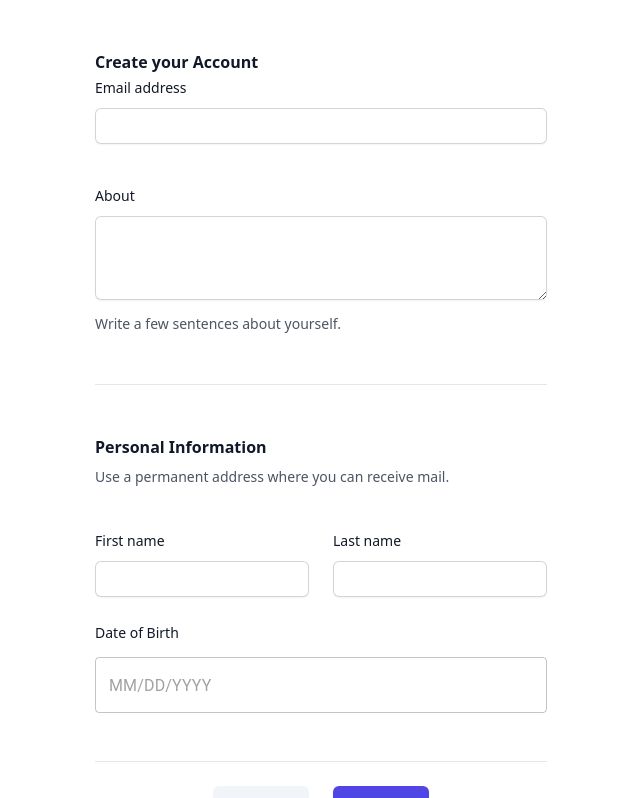
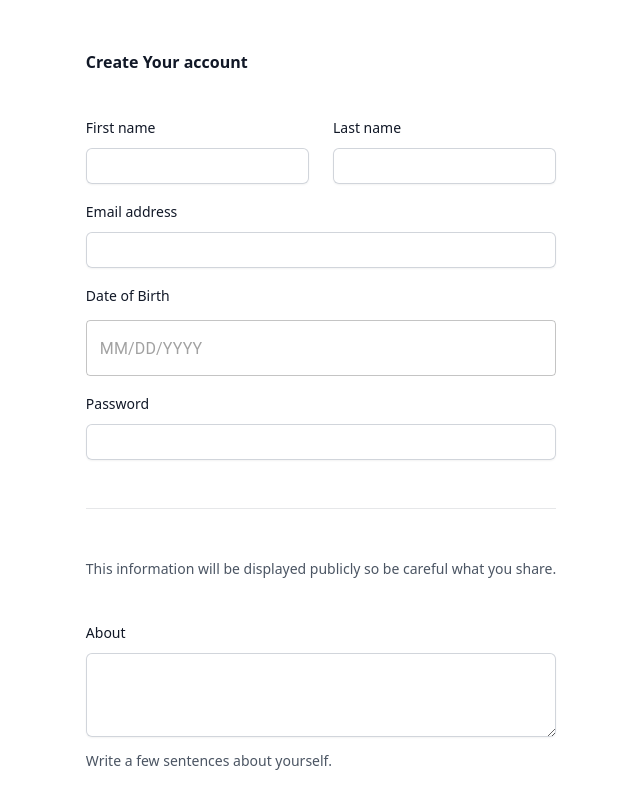
Before and after one commit to Agent-Ebimene/connectti-frontend, a React (Vite) app: page / in a window 1280 px wide. Shown: the top 798 px of the page, without its empty margins (319-959 px from the left). Built offline with nearby package versions, Linux system fonts and the light colour scheme; no server answers.

Commit message:
Add up form to register a user

```diff
--- a/package.json
+++ b/package.json
@@ -31,7 +31,8 @@
     "react-redux": "^9.1.2",
     "react-router-dom": "^6.23.1",
     "tailwind-merge": "^2.3.0",
-    "tailwindcss-animate": "^1.0.7"
+    "tailwindcss-animate": "^1.0.7",
+    "yup": "^1.4.0"
   },
   "devDependencies": {
     "@eslint/js": "^9.3.0",
--- a/src/App.tsx
+++ b/src/App.tsx
@@ -4,20 +4,9 @@ import { AdapterDayjs } from '@mui/x-date-pickers/AdapterDayjs';
 
 import SignIn from './pages/SignIn';
 import SignUp from './pages/SignUp';
-import { useDispatch, useSelector } from 'react-redux';
-import { AppDispatch, RootState } from './service/redux/store';
-import { useEffect } from 'react';
-import { fetchUsers } from './features/user/userApi';
+
 
 function App() {
-
-  const dispatch = useDispatch<AppDispatch>();
-  const users = useSelector((state: RootState) => state.user.users);
-  const loading = useSelector((state: RootState) => state.user.loading);
-
-  useEffect(() => {
-    dispatch(fetchUsers());
-  }, [dispatch]);
   return (
     <>
       <BrowserRouter>
--- a/src/features/user/userSlice.ts
+++ b/src/features/user/userSlice.ts
@@ -20,16 +20,16 @@ const counterSlice = createSlice({
             state.users = action.payload
         },
         getUser(state, action: PayloadAction<User>) {
-            state.users.find((user) => user.id === action.payload.id)
+            state.users.find((user) => user.email === action.payload.email)
         },
         updateUser(state, action: PayloadAction<User>) {
-            const index = state.users.findIndex((user) => user.id === action.payload.id)
+            const index = state.users.findIndex((user) => user.email === action.payload.email)
             if (index !== -1) {
                 state.users[index] = action.payload
             }
         },
         deleteUser(state, action: PayloadAction<User>) {
-            state.users.filter((user) => user.id !== action.payload.id)
+            state.users.filter((user) => user.email !== action.payload.email)
         },
         setLoading(state, action: PayloadAction<boolean>) {
             state.loading = action.payload;
--- a/src/pages/SignUp.tsx
+++ b/src/pages/SignUp.tsx
@@ -1,56 +1,81 @@
 import { Link } from 'react-router-dom'
+import { object, string, number, date, InferType, ValidationError } from 'yup';
 
 import CustomDatePicker from '@/components/CustomDatePicker'
 import { Button } from '@/components/ui/button'
 import { Input } from '@/components/ui/input'
 import { Textarea } from '@/components/ui/textarea'
+import { CreateUserData } from '@/types/user/user'
+import { useState } from 'react'
+import { useDispatch } from 'react-redux'
+import { AppDispatch } from '@/service/redux/store'
+import { createUser } from '@/features/user/userApi'
+import dayjs from 'dayjs';
 
 
 function SignUp() {
+    const dispatch = useDispatch<AppDispatch>();
+    let userSchema = object({
+        firstName: string().required('Name Cannot must be have atleast 3 letters').min(3),
+        password: string().required('Password is required').min(6, 'Password should be 6 characters and above'),
+        email: string().email().required('Email is required'),
+        lastName: string().required().min(3),
+        dateOfBirth: date().required('Date of birth is required'),
+        description: string().required(''),
+    });
+
+
+    const [user, setUser] = useState<CreateUserData>({
+        firstName: '',
+        email: '',
+        lastName: '',
+        password: '',
+        dateOfBirth: new Date(),
+        description: '',
+
+    })
+    const handleSubmit = async (e: React.SyntheticEvent) => {
+        e.preventDefault()
+
+        try {
+            await userSchema.validate(user, { abortEarly: false })
+            dispatch(createUser(user))
+
+            console.log('Form Submitted', user)
+        } catch (err) {
+            if (err instanceof ValidationError) {
+                err.inner.forEach((error) => {
+                    console.log(error.message); // Log each error message
+                });
+            } else {
+                console.error('An unexpected error occurred', err);
+            }
+        }
+
+        // try {
+
+
+        //     const formattedDateOfBirth = dayjs(user.dateOfBirth).format('YYYY-MM-DD 00:00:00');
+
+        //     console.log(formattedDateOfBirth)
+        //     dispatch(createUser(user))
+        // } catch (err) {
+        //     console.error(err)
+        // }
+
+
+    }
+
+    const handleDateChange = (date: Date) => {
+
+        setUser((user) => ({ ...user, dateOfBirth: date }))
+    }
     return (
-        <form className='flex min-h-full  flex-1 flex-col  items-center px-6 py-12 lg:px-8'>
+        <form className='flex min-h-full  flex-1 flex-col  items-center px-6 py-12 lg:px-8' onSubmit={handleSubmit}>
             <div className="space-y-12 ">
                 <div className="border-b border-gray-900/10 pb-12">
-                    <h2 className="text-base font-semibold leading-7 text-gray-900">Create your Account</h2>
-                    {/* <p className="mt-1 text-sm leading-6 text-gray-600">
-                        This information will be displayed publicly so be careful what you share.
-                    </p> */}
-                    <div className="sm:col-span-4 w-full">
-                        <label htmlFor="email" className="block text-sm font-medium leading-6 text-gray-900">
-                            Email address
-                        </label>
-                        <div className="mt-2">
-                            <Input
-                                id="email"
-                                name="email"
-                                type="email"
-                                autoComplete="email"
-                                className='w-full'
-
-                            />
-                        </div>
-                    </div>
-                    <div className="mt-10 grid grid-cols-1 gap-x-6 gap-y-8 sm:grid-cols-6">
-                        <div className="col-span-full">
-                            <label htmlFor="about" className="block text-sm font-medium leading-6 text-gray-900">
-                                About
-                            </label>
-                            <div className="mt-2">
-                                <Textarea
-                                    id="about"
-                                    name="about"
-                                    rows={3}
-                                    defaultValue={''}
-                                />
-                            </div>
-                            <p className="mt-3 text-sm leading-6 text-gray-600">Write a few sentences about yourself.</p>
-                        </div>
-                    </div>
-                </div>
-
-                <div className="border-b border-gray-900/10 pb-12">
-                    <h2 className="text-base font-semibold leading-7 text-gray-900">Personal Information</h2>
-                    <p className="mt-1 text-sm leading-6 text-gray-600">Use a permanent address where you can receive mail.</p>
+                    <h2 className="text-base font-semibold leading-7 text-gray-900">Create Your account</h2>
+                    {/* <p className="mt-1 text-sm leading-6 text-gray-600">Use a permanent address where you can receive mail.</p> */}
                     <div className="mt-10 grid grid-cols-1 gap-x-6 gap-y-8 sm:grid-cols-6">
                         <div className="sm:col-span-3">
                             <label htmlFor="first-name" className="block text-sm font-medium leading-6 text-gray-900">
@@ -61,7 +86,9 @@ function SignUp() {
                                     type="text"
                                     name="first-name"
                                     id="first-name"
+                                    onChange={(e) => setUser((user) => ({ ...user, firstName: e.target.value }))}
                                     autoComplete="first-name"
+
                                 />
                             </div>
                         </div>
@@ -76,26 +103,92 @@ function SignUp() {
                                     name="last-name"
                                     id="last-name"
                                     autoComplete="family-name"
+                                    onChange={(e) => setUser((user) => ({ ...user, lastName: e.target.value }))}
+
                                 />
                             </div>
                         </div>
                     </div>
-                    <div className="sm:col-span-4 mt-6 ">
+                    <div className="sm:col-span-4 w-full mt-4">
+                        <label htmlFor="email" className="block text-sm font-medium leading-6 text-gray-900">
+                            Email address
+                        </label>
+                        <div className="mt-2">
+                            <Input
+                                id="email"
+                                name="email"
+                                type="email"
+                                autoComplete="email"
+                                className='w-full'
+                                onChange={(e) => setUser((user) => ({ ...user, email: e.target.value }))}
+
+                            />
+                        </div>
+                    </div>
+
+                    <div className="sm:col-span-4 mt-4 ">
                         <label htmlFor="email" className="block text-sm font-medium leading-6 text-gray-900">
                             Date of Birth
                         </label>
                         <div className='mt-3 '>
-                            <CustomDatePicker />
+                            <CustomDatePicker
+                                onChange={handleDateChange}
+                            />
+                        </div>
+                    </div>
+
+                    <div className="sm:col-span-4 w-full mt-4">
+                        <label htmlFor="email" className="block text-sm font-medium leading-6 text-gray-900">
+                            Password
+                        </label>
+                        <div className="mt-2">
+                            <Input
+                                id="password"
+                                name="password"
+                                type="text"
+                                autoComplete="password"
+                                className='w-full'
+                                onChange={(e) => setUser((user) => ({ ...user, password: e.target.value }))}
+
+                            />
+                        </div>
+                    </div>
+
+                </div>
+
+                <div className="border-b border-gray-900/10 pb-12">
+                    <p className="mt-1 text-sm leading-6 text-gray-600">
+                        This information will be displayed publicly so be careful what you share.
+                    </p>
+
+                    <div className="mt-10 grid grid-cols-1 gap-x-6 gap-y-8 sm:grid-cols-6">
+                        <div className="col-span-full">
+                            <label htmlFor="about" className="block text-sm font-medium leading-6 text-gray-900">
+                                About
+                            </label>
+                            <div className="mt-2">
+                                <Textarea
+                                    id="about"
+                                    name="about"
+                                    rows={3}
+                                    defaultValue={''}
+                                    onChange={(e) => setUser((user) => ({ ...user, description: e.target.value }))}
+
+                                />
+                            </div>
+                            <p className="mt-3 text-sm leading-6 text-gray-600">Write a few sentences about yourself.</p>
                         </div>
                     </div>
                 </div>
+
             </div>
 
             <div className="mt-6 flex items-center justify-center gap-x-6">
-                <Button type="button" className="text-sm font-semibold leading-6 text-gray-900 w-24"
+                {/*  <Button type="button" className="text-sm font-semibold leading-6 text-gray-900 w-24"
                     variant='secondary'>
                     Cancel
                 </Button>
+                */}
                 <Button
                     type="submit"
                     className="rounded-md bg-indigo-600 px-3 py-2 text-sm font-semibold text-white shadow-sm hover:bg-indigo-500 focus-visible:outline focus-visible:outline-2 focus-visible:outline-offset-2 focus-visible:outline-indigo-600 w-24"
```
Also changed, not shown: src/components/CustomDatePicker.tsx (+6 -2 lines), src/features/user/userApi.ts (+16 -2 lines), src/pages/SignIn.tsx (+5 -3 lines), src/types/user/user.ts (+8 -5 lines), 2 other files (tests, documents, lock files or other folders).
